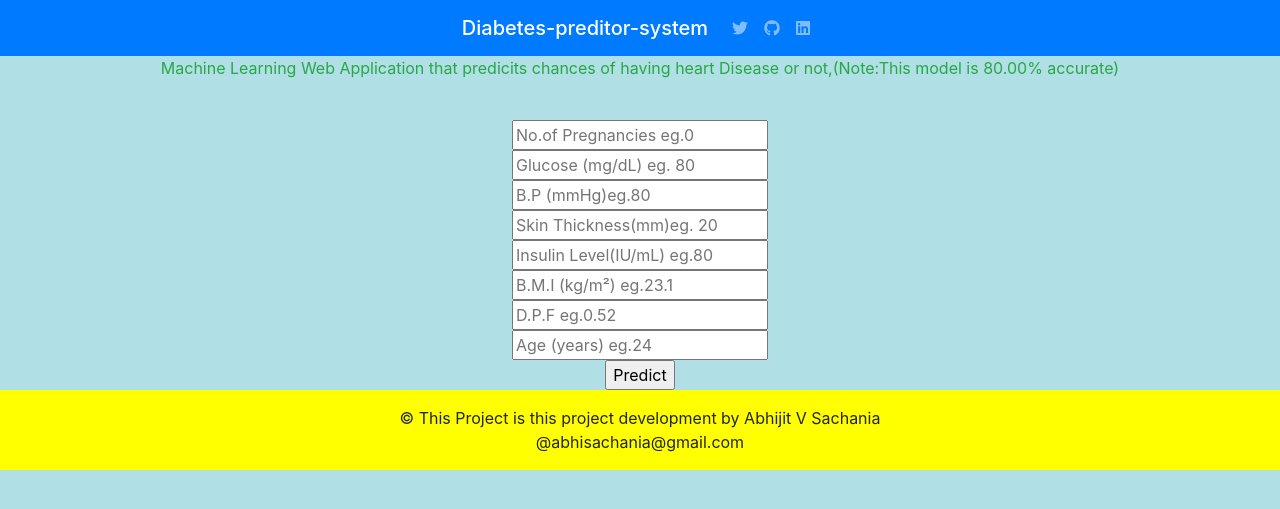
After one commit to Abhisachania/DB_TEST, a Flask app: page / in a window 1280 px wide. The commit adds this page. Shown: the top 509 px of the page. Run offline with Flask 2, Linux system fonts and the light colour scheme; parts of the project's set-up code (start-up, migrations or seed data) failed here and were passed over; some libraries are stand-ins or nearby versions.

Commit message:
Add files via upload

```diff
--- /dev/null
+++ b/templates/index.html
@@ -0,0 +1,96 @@
+<!DOCTYPE html>
+
+  <head>
+  <!-- Bootstrap CSS -->
+    <link rel="stylesheet" href="https://stackpath.bootstrapcdn.com/bootstrap/4.5.2/css/bootstrap.min.css" integrity="sha384-JcKb8q3iqJ61gNV9KGb8thSsNjpSL0n8PARn9HuZOnIxN0hoP+VmmDGMN5t9UJ0Z" crossorigin="anonymous">
+    <script src="https://code.jquery.com/jquery-3.5.1.slim.min.js" integrity="sha384-DfXdz2htPH0lsSSs5nCTpuj/zy4C+OGpamoFVy38MVBnE+IbbVYUew+OrCXaRkfj" crossorigin="anonymous"></script>
+    <script src="https://cdn.jsdelivr.net/npm/popper.js@1.16.1/dist/umd/popper.min.js" integrity="sha384-9/reFTGAW83EW2RDu2S0VKaIzap3H66lZH81PoYlFhbGU+6BZp6G7niu735Sk7lN" crossorigin="anonymous"></script>
+    <script src="https://stackpath.bootstrapcdn.com/bootstrap/4.5.2/js/bootstrap.min.js" integrity="sha384-B4gt1jrGC7Jh4AgTPSdUtOBvfO8shuf57BaghqFfPlYxofvL8/KUEfYiJOMMV+rV" crossorigin="anonymous"></script>
+     <script src="https://use.fontawesome.com/releases/v5.0.7/js/all.js"></script> <!-- main css -->
+     <!-- main css -->
+     <link rel="stylesheet" type="text/css" href="{{ url_for('static', filename='styles.css') }}">
+      <!-- main css -->
+     <link rel="shortcut icon" href="{{ url_for('static', filename='diabetes-favicon.png') }}">
+
+
+    <title>Diabetes-preditor-system</title>
+  </head>
+
+
+
+
+
+
+
+    <!-- Navbar-->
+
+<SECTION ID="navbar">
+    <nav class="justify-content-center navbar navbar-dark bg-primary">
+
+      <span class="navbar-brand mb-0 h1">Diabetes-preditor-system</span>
+      <ul class="navbar-nav flex-row">
+
+            <li class="nav-item"><a class="nav-link px-2" href="https://twitter.com/Asachania"><i class="fab fa-twitter"></i></a></li>
+            <li class="nav-item"><a class="nav-link px-2" href="https://github.com/Abhisachania/DB_TEST"><i class="fab fa-github"></i></a></li>
+            <li class="nav-item"><a class="nav-link px-2" href="https://www.linkedin.com/in/abhijit-sachania-0b02188a/"><i class="fab fa-linkedin"></i></a></li>
+        </ul>
+
+
+    </nav>
+  </SECTION>
+
+<body style="background-color:powderblue;">
+
+
+
+  <!-- description -->
+
+
+  <div class='description'>
+    <div style ="text-align:center ">
+
+<p class="text-success">Machine Learning Web Application that predicits chances of having heart Disease or not,(Note:This model is 80.00% accurate)</p><br>
+
+    </div>
+    </div>
+
+
+        <!-- Text Area -->
+        <div style ="text-align:center">
+    	<div class="container-fluid">
+
+    		<form action="{{ url_for('predict') }}" method="POST">
+                <input class="form-input" type="text" name="pregnancies" placeholder="No.of Pregnancies eg.0"><br>
+                <input class="form-input" type="text" name="glucose" placeholder="Glucose (mg/dL) eg. 80"><br>
+                <input class="form-input" type="text" name="bloodpressure" placeholder="B.P (mmHg)eg.80"><br>
+                <input class="form-input" type="text" name="skinthickness" placeholder="Skin Thickness(mm)eg. 20"><br>
+                <input class="form-input" type="text" name="insulin" placeholder="Insulin Level(IU/mL) eg.80"><br>
+                <input class="form-input" type="text" name="bmi" placeholder="B.M.I (kg/m²) eg.23.1"><br>
+                <input class="form-input" type="text" name="dpf" placeholder="D.P.F eg.0.52"><br>
+                <input class="form-input" type="text" name="age" placeholder="Age (years) eg.24"><br>
+
+        		<input type="submit" class="my-cta-button" value="Predict">
+        	</form>
+    	</div>
+    </div>
+        <!-- Footer -->
+       <div class='footer'>
+
+           </div>
+
+<!-- Footer -->
+<footer>
+
+  <!-- Copyright -->
+ <div class="footer-copyright text-center py-3" style="background-color:yellow;">© This Project is this project development by Abhijit V Sachania <br>    @abhisachania@gmail.com
+
+  </div>
+
+  <!-- Copyright -->
+
+</footer>
+<!-- Footer -->
+
+
+    </body>
+</html>
```
Also changed, not shown: templates/result.html (+9 -8 lines).
